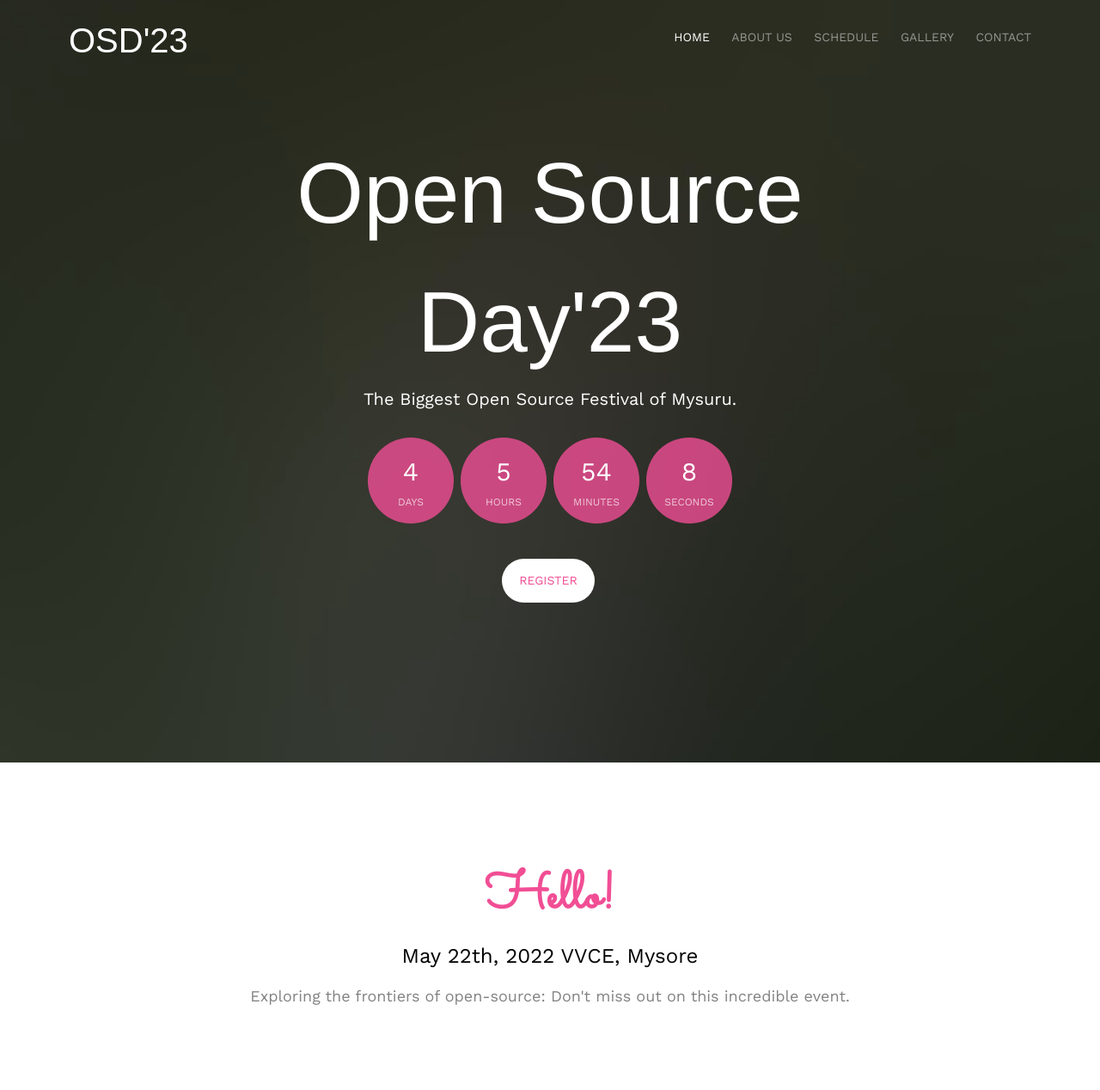
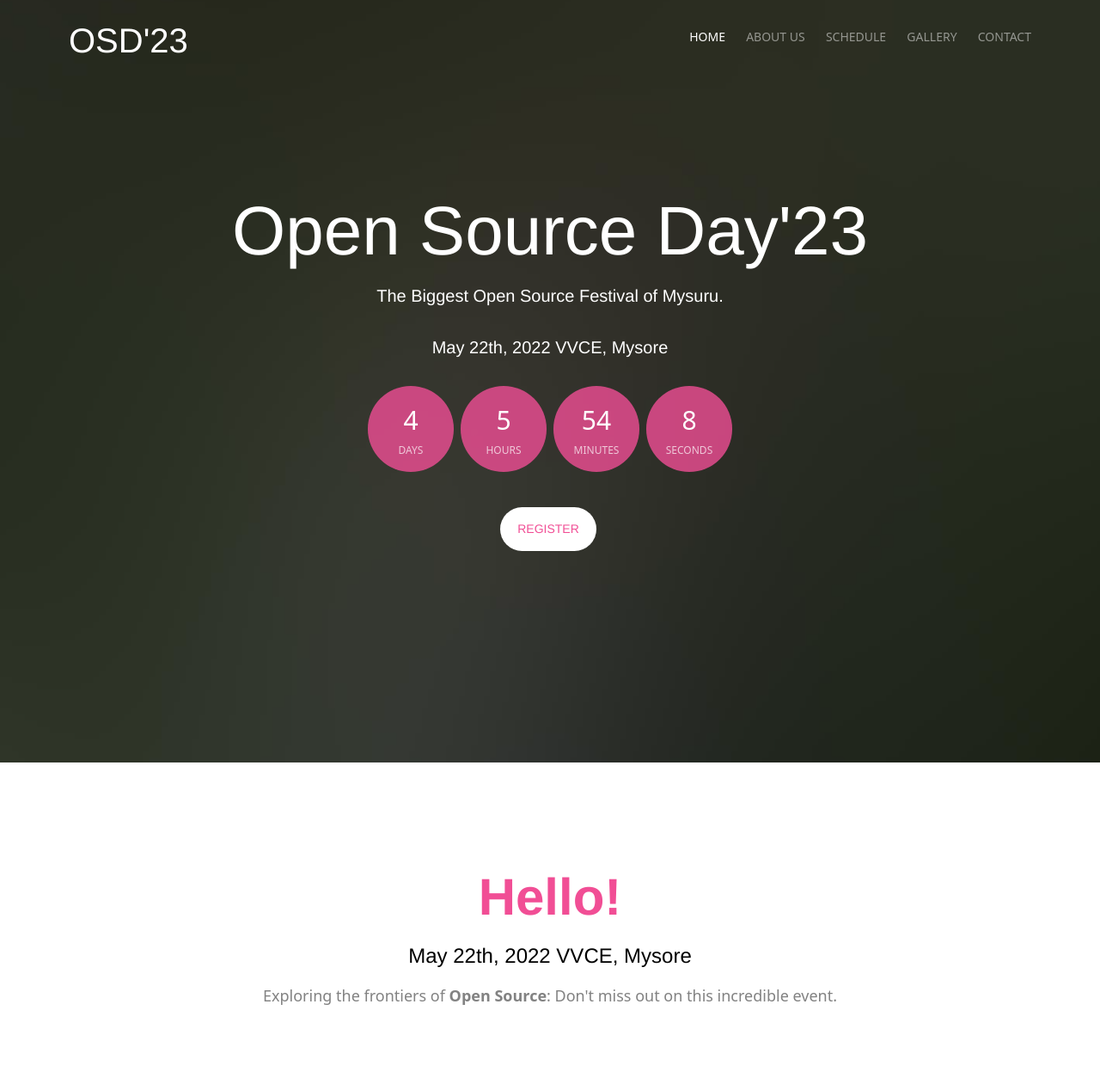
Before and after one commit to Asymmentric/osd-23, a plain HTML site: page index.html in a window 1280 px wide. Shown: the part 13-1281 px from the top of the page at 86% size. Drawn offline with nearby package versions, Linux system fonts and the light colour scheme; files whose address does not match are found by name.

Commit message:
feat: updated fonts

```diff
--- a/css/style.css
+++ b/css/style.css
@@ -11,7 +11,7 @@
 *
 * ======================================================= */
 body {
-  font-family: "Work Sans", Arial, sans-serif;
+  font-family: system-ui, -apple-system, BlinkMacSystemFont, 'Segoe UI', Roboto, Oxygen, Ubuntu, Cantarell, 'Open Sans', 'Helvetica Neue', sans-serif;
   font-weight: 400;
   font-size: 16px;
   line-height: 1.7;
@@ -64,7 +64,7 @@ p {
 
 h1, h2, h3, h4, h5, h6, figure {
   color: #000;
-  font-family: "Work Sans", Arial, sans-serif;
+  font-family: helvetica;
   font-weight: 400;
   margin: 0 0 20px 0;
 }
@@ -103,7 +103,7 @@ h1, h2, h3, h4, h5, h6, figure {
   margin: 0;
   padding: 0;
   line-height: 40px;
-  font-family: /*"Sacramento",*/ Arial, serif;
+  font-family: helvetica, Arial, serif;
 }
 .fh5co-nav a {
   padding: 5px 10px;
@@ -842,7 +842,7 @@ form label {
 #fh5co-counter .display-tc h1,
 .fh5co-cover .display-tc h1 {
   margin-bottom: 0px;
-  font-size: 100px;
+  font-size: 80px;
   line-height: 1.5;
   font-family: Helvetica, sans-serif, Arial, serif;
 }
@@ -1065,7 +1065,7 @@ form label {
   }
 }
 .couple-half h3 {
-  font-family: "Sacramento", Arial, serif;
+  font-family: Helvetica, sans-serif;
   color: #F14E95;
   font-size: 30px;
 }
@@ -1182,7 +1182,7 @@ form label {
   line-height: 1.5;
   font-weight: bold;
   color: #F14E95;
-  font-family: "Sacramento", Arial, serif;
+  font-family: Helvetica, sans-serif;
 }
 @media screen and (max-width: 768px) {
   .fh5co-heading h2 {
@@ -1647,7 +1647,7 @@ form label {
 .btn {
   margin-right: 4px;
   margin-bottom: 4px;
-  font-family: "Work Sans", Arial, sans-serif;
+  font-family: Helvetica, sans-serif;
   font-size: 16px;
   font-weight: 400;
   -webkit-border-radius: 30px;
--- a/index.html
+++ b/index.html
@@ -78,6 +78,7 @@
 						<div class="display-tc animate-box" data-animate-effect="fadeIn">
 							<h1>Open Source Day'23</h1>
 							<h2>The Biggest Open Source Festival of Mysuru.</h2>
+							<h2>May 22th, 2022 VVCE, Mysore</h2>
 							<div class="simply-countdown simply-countdown-one"></div>
 							<p><a href="#" class="btn btn-default btn-sm">Register</a></p>
 						</div>
@@ -93,7 +94,7 @@
 				<div class="col-md-8 col-md-offset-2 text-center fh5co-heading animate-box">
 					<h2>Hello!</h2>
 					<h3>May 22th, 2022 VVCE, Mysore</h3>
-					<p>Exploring the frontiers of open-source: Don't miss out on this incredible event.</p>
+					<p>Exploring the frontiers of <strong>Open Source</strong>: Don't miss out on this incredible event.</p>
 				</div>
 			</div>
 			<div class="couple-wrap animate-box">
```
